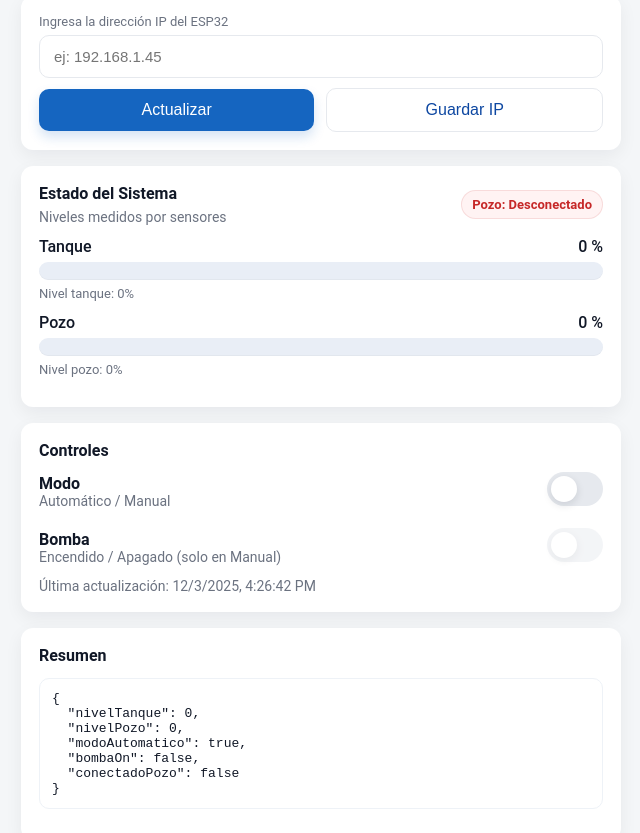
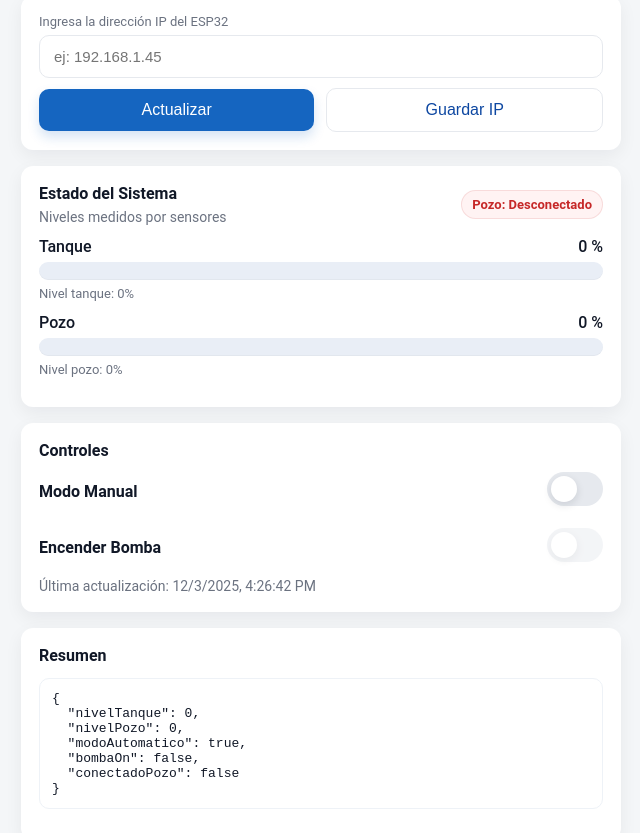
Before and after one commit to jesusmedrandam/pwa-bomba, a plain HTML site: page index.html in a window 1280 px wide. Shown: the part 79-912 px from the top of the page, without its empty margins (319-959 px from the left). Drawn offline with Linux system fonts and the light colour scheme.

Commit message:
Update index.html

```diff
--- a/index.html
+++ b/index.html
@@ -210,8 +210,7 @@
       <!-- Modo -->
       <div class="controlRow">
         <div>
-          <div class="controlTitle">Modo</div>
-          <div class="muted">Automático / Manual</div>
+          <div class="controlTitle">Modo Manual</div>
         </div>
         <div style="text-align:right;">
           <div id="switchModo" class="switch" role="switch" aria-checked="true"><span class="thumb"></span></div>
@@ -221,8 +220,7 @@
       <!-- Bomba -->
       <div class="controlRow" style="margin-top:18px;">
         <div>
-          <div class="controlTitle">Bomba</div>
-          <div class="muted">Encendido / Apagado (solo en Manual)</div>
+          <div class="controlTitle">Encender Bomba</div>
         </div>
         <div style="text-align:right;">
           <div id="switchBomba" class="switch disabled" role="switch" aria-checked="false"><span class="thumb"></span></div>
```
